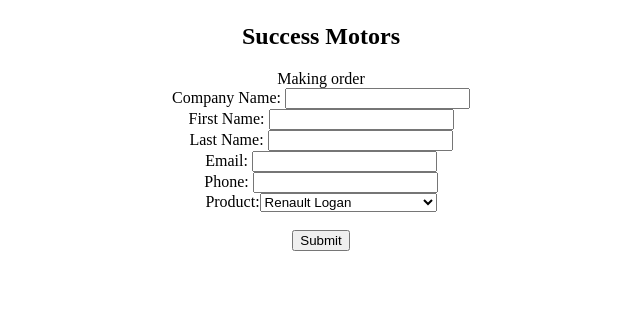
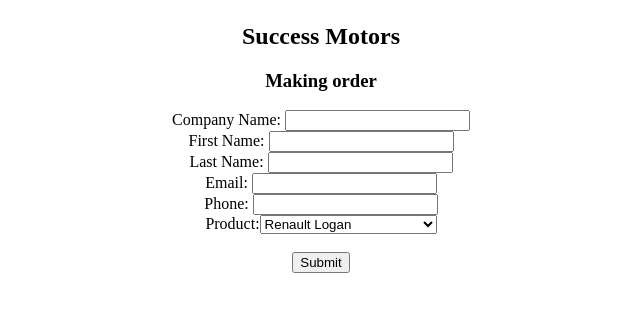
Before and after one commit to DKrulikovski/successMotorsApp, a website: page public/index.html in a window 1280 px wide. Shown: the part 159-470 px from the top of the page, without its empty margins (319-959 px from the left). Drawn offline with Linux system fonts and the light colour scheme.

Commit message:
Update index.html

```diff
--- a/public/index.html
+++ b/public/index.html
@@ -15,16 +15,17 @@
     </header>
     <body>
 
-      <h>Making order</h>
+      <h3>Making order</h3>
       <form action="https://webto.salesforce.com/servlet/servlet.WebToLead?encoding=UTF-8" method="POST">
         <input type=hidden name='captcha_settings' value='{"keyname":"SuccessMotorsApiKey","fallback":"true","orgId":"00D5g0000062VN2","ts":""}'>
         <input type=hidden name="oid" value="00D5g0000062VN2">
         <input type=hidden name="retURL" value="http://google.com">
-
+        <h>
         <label for="company">Company Name:   </label><input required="required" id="company" maxlength="40" name="company" size="20" type="text" /><br>
-
+        </h>
+        <h>
         <label for="first_name">First Name:   </label><input required="required" id="first_name" maxlength="40" name="first_name" size="20" type="text" /><br>
-
+        </h>
         <label for="last_name">Last Name:   </label><input required="required" id="last_name" maxlength="80" name="last_name" size="20" type="text" /><br>
 
         <label for="email">Email:   </label><input required="required" id="email" maxlength="80" name="email" size="20" type="email" /><br>
```
